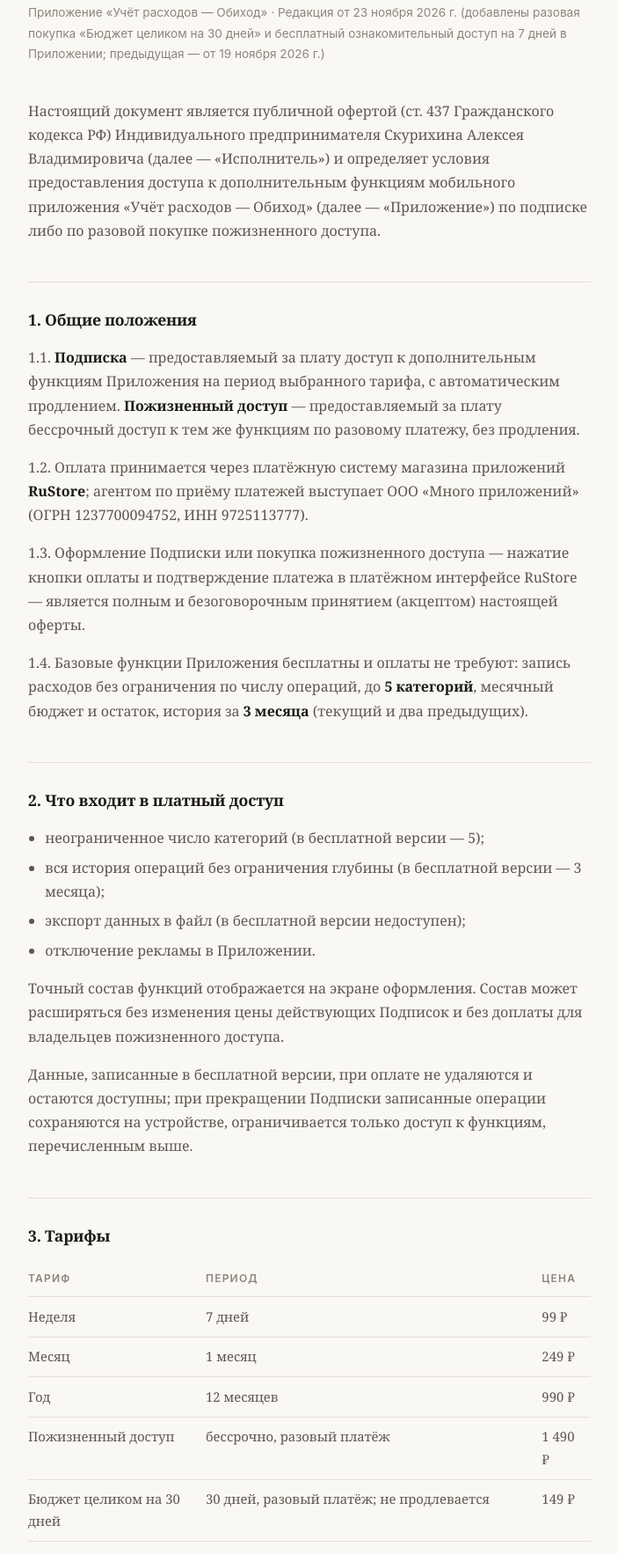
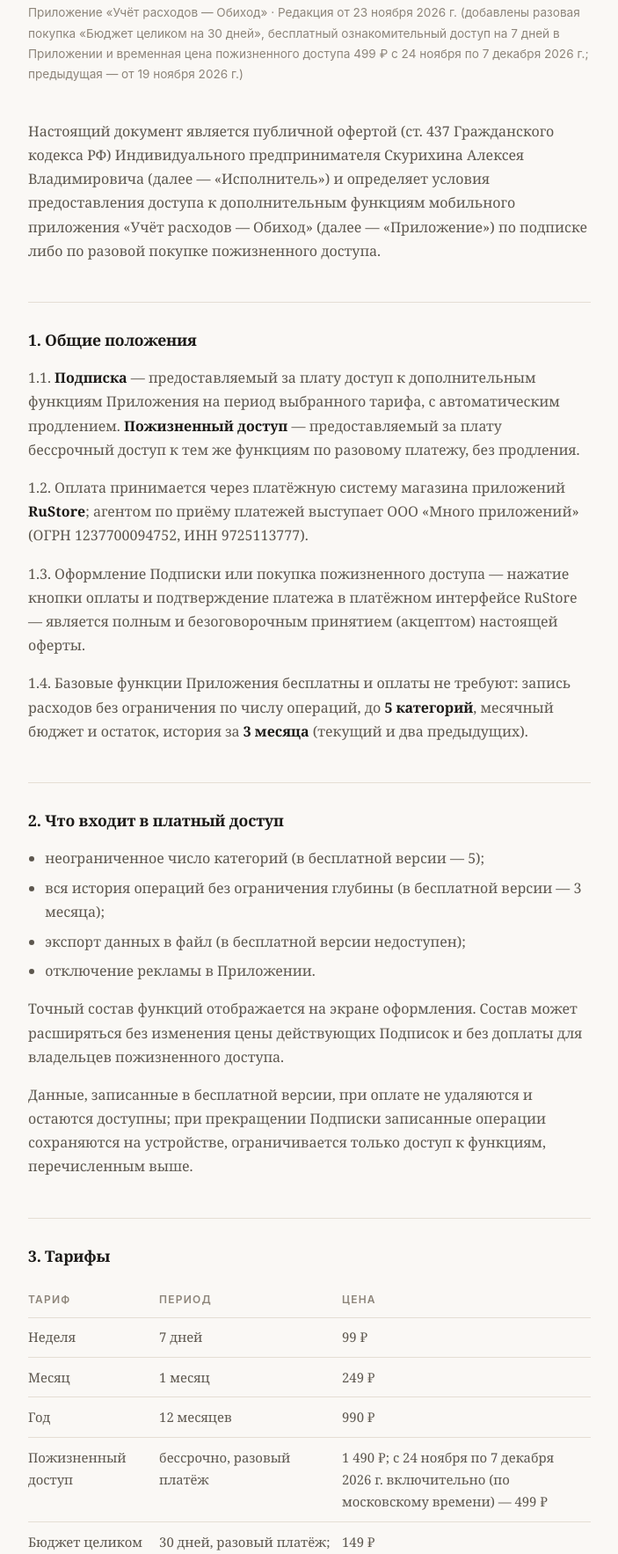
Before and after one commit to isumvek/obihodapp, a plain HTML site: page budget/offer/index.html in a window 1280 px wide. Shown: the part 223-1989 px from the top of the page at 88% size, without its empty margins (288-991 px from the left). Drawn offline with Linux system fonts and the light colour scheme.

Commit message:
budget: временная цена пожизненного доступа 499 ₽ с 24.11 по 07.12.2026 (акция в RuStore) в оферте и на странице; на странице — разовая покупка на 30 дней за 149 ₽
Co-Authored-By: Claude Fable 5.2 <noreply@anthropic.com>

```diff
--- a/budget/offer/index.html
+++ b/budget/offer/index.html
@@ -90,7 +90,7 @@
 </div>
 
 <h1>Публичная оферта на подписку</h1>
-<p class="rev">Приложение «Учёт расходов — Обиход» · Редакция от 23 ноября 2026 г. (добавлены разовая покупка «Бюджет целиком на 30 дней» и бесплатный ознакомительный доступ на 7 дней в Приложении; предыдущая — от 19 ноября 2026 г.)</p>
+<p class="rev">Приложение «Учёт расходов — Обиход» · Редакция от 23 ноября 2026 г. (добавлены разовая покупка «Бюджет целиком на 30 дней», бесплатный ознакомительный доступ на 7 дней в Приложении и временная цена пожизненного доступа 499 ₽ с 24 ноября по 7 декабря 2026 г.; предыдущая — от 19 ноября 2026 г.)</p>
 
 <p>Настоящий документ является публичной офертой (ст. 437 Гражданского кодекса РФ) Индивидуального предпринимателя Скурихина Алексея Владимировича (далее — «Исполнитель») и определяет условия предоставления доступа к дополнительным функциям мобильного приложения «Учёт расходов — Обиход» (далее — «Приложение») по подписке либо по разовой покупке пожизненного доступа.</p>
 
@@ -117,7 +117,7 @@
   <tr><td>Неделя</td><td>7 дней</td><td>99 ₽</td></tr>
   <tr><td>Месяц</td><td>1 месяц</td><td>249 ₽</td></tr>
   <tr><td>Год</td><td>12 месяцев</td><td>990 ₽</td></tr>
-  <tr><td>Пожизненный доступ</td><td>бессрочно, разовый платёж</td><td>1 490 ₽</td></tr>
+  <tr><td>Пожизненный доступ</td><td>бессрочно, разовый платёж</td><td>1 490 ₽; с 24 ноября по 7 декабря 2026 г. включительно (по московскому времени) — 499 ₽</td></tr>
   <tr><td>Бюджет целиком на 30 дней</td><td>30 дней, разовый платёж; не продлевается</td><td>149 ₽</td></tr>
   <tr><td>Без рекламы навсегда</td><td>бессрочно, разовый платёж; только отключение рекламы</td><td>199 ₽</td></tr>
 </table>
```
Also changed, not shown: budget/index.html (+2 -2 lines).
